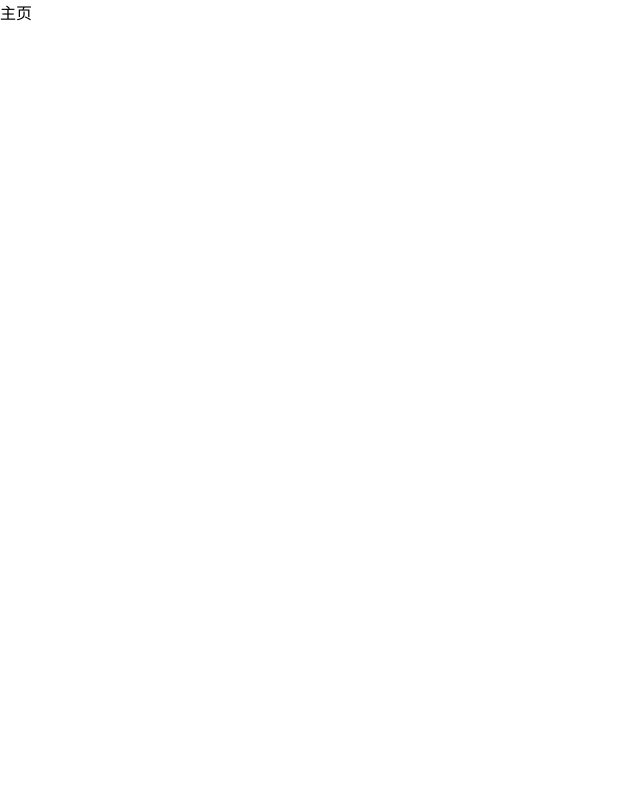
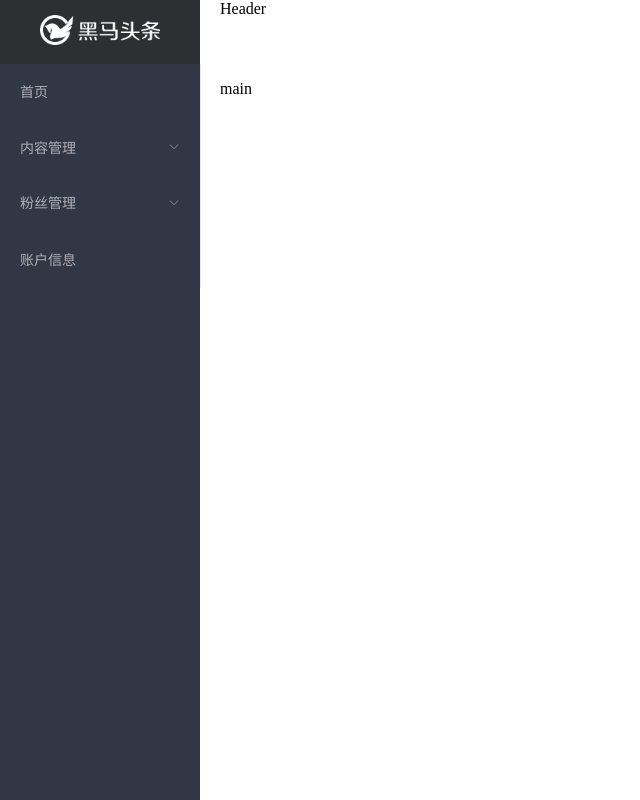
Before and after one commit to anysimon/88dark-horse, a Vue app: page /#/home in a window 1280 px wide. Shown: the whole page, without its empty margins (0-640 px from the left). Built offline with nearby package versions, Linux system fonts and the light colour scheme.

Commit message:
黑马头条PC-主页模块-左侧导航菜单

```diff
--- a/src/views/home/index.vue
+++ b/src/views/home/index.vue
@@ -1,13 +1,27 @@
 <template>
-  <div>主页</div>
+  <el-container>
+    <!-- 左侧导航 -->
+    <el-aside></el-aside>
+    <!-- 右侧模块 -->
+    <el-container>
+      <el-header>Header</el-header>
+      <el-main>
+        <!-- 二级路由容器 -->
+        main
+        <router-view>main</router-view>
+      </el-main>
+    </el-container>
+  </el-container>
 </template>
 
 <script>
+import leftNav from './left-Nav'
 export default {
-
+  components: {
+    'el-aside': leftNav
+  }
 }
 </script>
 
-<style>
-
+<style lang='less' scoped>
 </style>
--- /dev/null
+++ b/src/views/home/left-Nav.vue
@@ -0,0 +1,59 @@
+<template>
+  <div class="navLeft">
+    <div class="logo">
+      <img src="../../assets/img/logo_admin.png" alt />
+    </div>
+    <el-menu background-color="#323745" text-color="#adafb5" active-text-color="#ffd04b" style="width:201px">
+      <!-- 一级列表 -->
+      <el-menu-item index="1">
+        <span slot="title">首页</span>
+      </el-menu-item>
+      <!-- 二级菜单 -->
+      <el-submenu index="2">
+        <template slot="title">
+          <span>内容管理</span>
+        </template>
+        <el-menu-item-group>
+          <el-menu-item index="2-1">发布文章</el-menu-item>
+          <el-menu-item index="2-2">内容列表</el-menu-item>
+          <el-menu-item index="2-3">评论列表</el-menu-item>
+          <el-menu-item index="2-4">素材管理</el-menu-item>
+        </el-menu-item-group>
+      </el-submenu>
+      <!-- 二级菜单 -->
+      <el-submenu index="3">
+        <template slot="title">粉丝管理</template>
+        <el-menu-item-group>
+          <el-menu-item index="3-1">图文数据</el-menu-item>
+          <el-menu-item index="3-2">粉丝概况</el-menu-item>
+          <el-menu-item index="3-3">粉丝画像</el-menu-item>
+          <el-menu-item index="3-4">粉丝列表</el-menu-item>
+        </el-menu-item-group>
+      </el-submenu>
+      <!-- 一级列表 -->
+      <el-menu-item index="4">
+        <span slot="title">账户信息</span>
+      </el-menu-item>
+    </el-menu>
+  </div>
+</template>
+
+<script>
+export default {}
+</script>
+
+<style lang='less' scoped>
+.navLeft {
+  width: 200px;
+  height: 100vh;
+  background-color: #323745;
+  .logo {
+    background-color: #2e2f32;
+    padding: 15px;
+    text-align: center;
+    img {
+      height: 30px;
+    }
+  }
+}
+</style>
```
